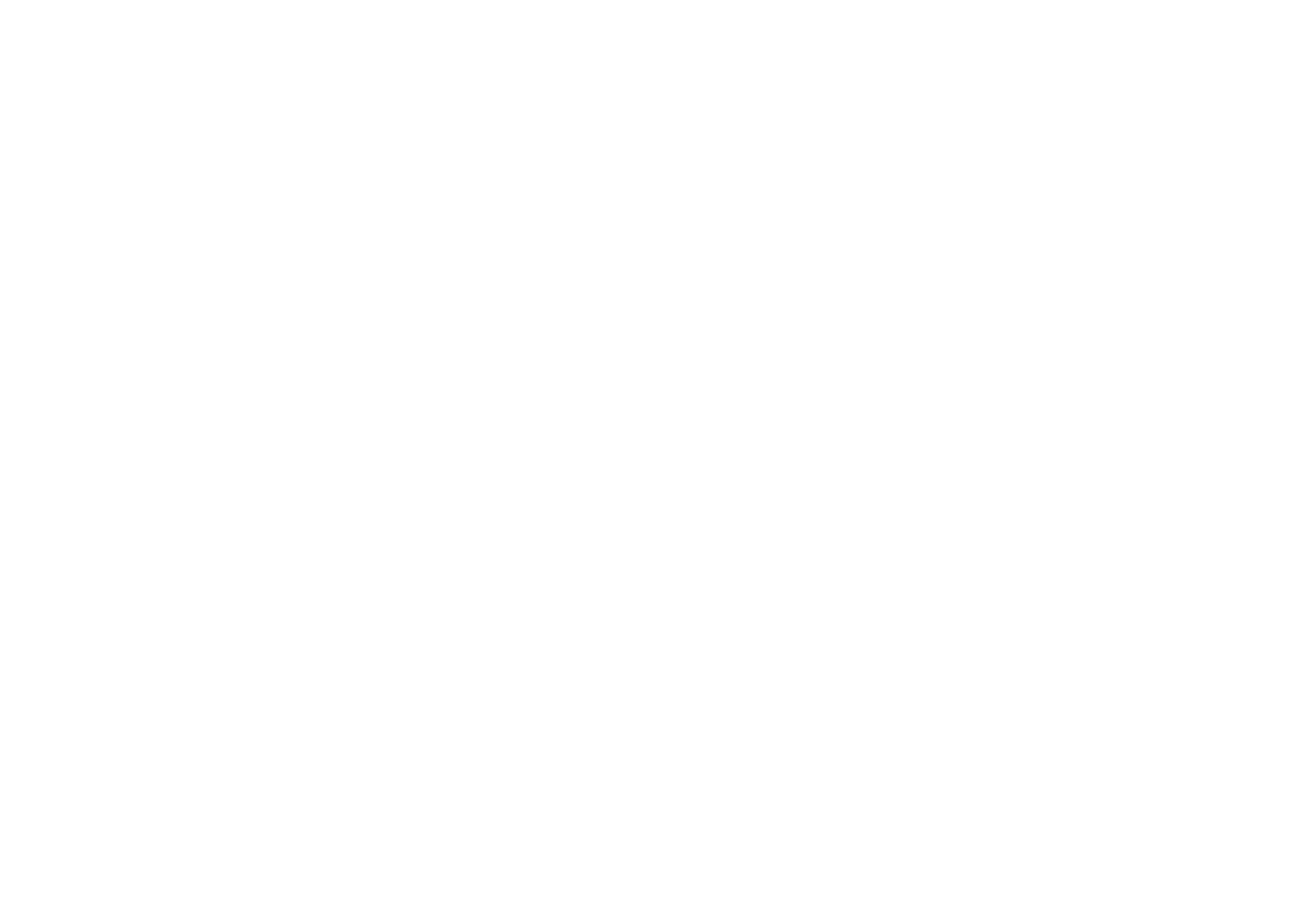
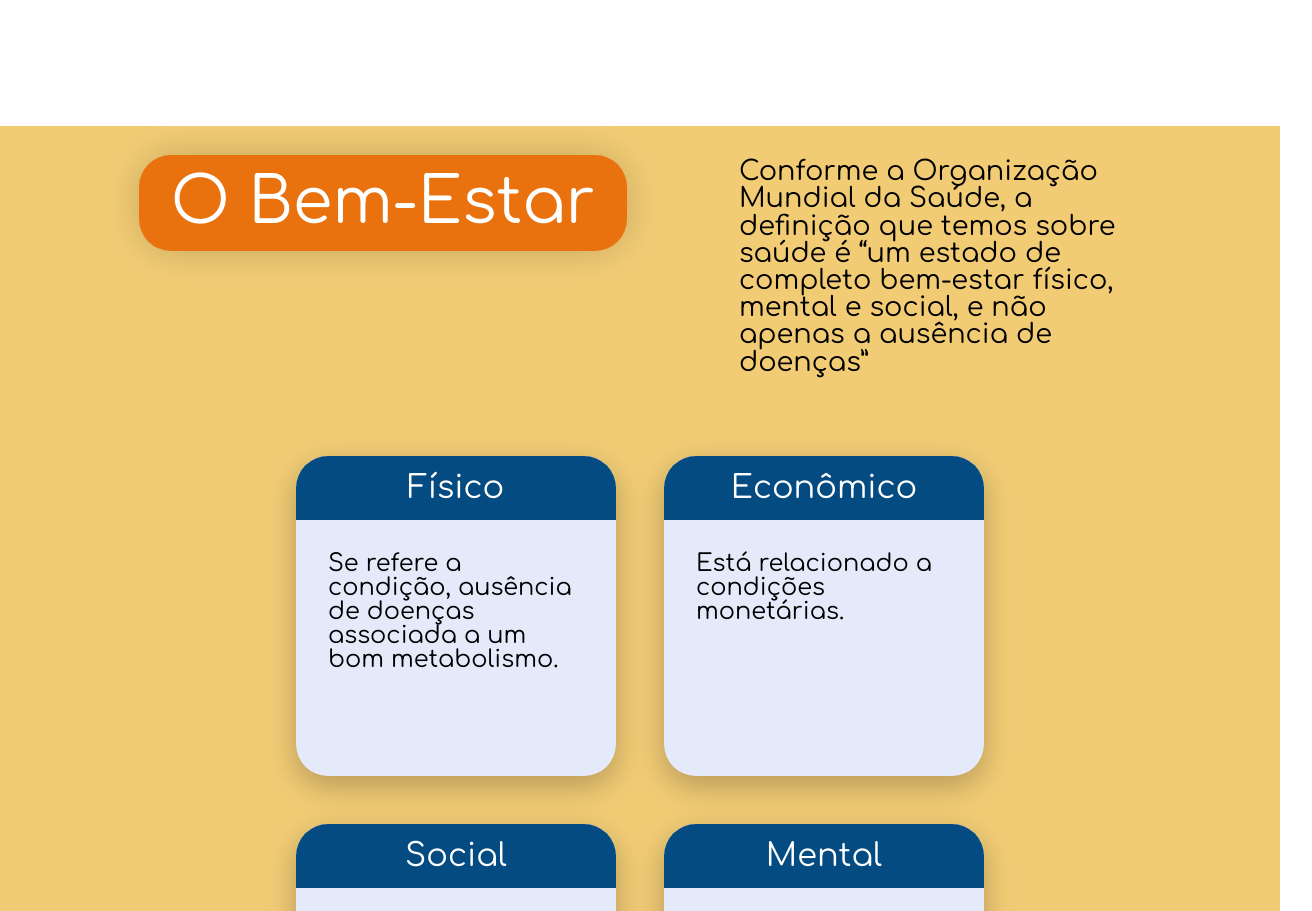
Before and after one commit to Babi-Tech-Cara-4-All/Babi-Tech-Care-4-All-App, a React (Vite) app: page /Tratamento-Doencas-Nao-Transmissiveis in a window 1280 px wide. Shown: the part 4160-5071 px from the top of the page, 1312 px wide, since content can reach past the window. Before the commit the page ends 3630 px from the top, so only its background shows below. Built offline with nearby package versions, Linux system fonts and the light colour scheme.

Commit message:
[done] refacter: /Tratamento-Doencas-Nao-Transmissiveis

```diff
--- /dev/null
+++ b/src/Components/BemEstarItem/BemEstarItem.jsx
@@ -0,0 +1,15 @@
+import React from "react";
+import styles from "./BemEstarItem.module.scss"
+
+const BemEstarItem = ({nome, children, cor}) => {
+  return (
+    <div className={styles.cardBemEstar}>
+      <h1 className={cor == "azul" ? styles.titleAzul : styles.titleLaranja}>
+        {nome}
+      </h1>
+      <p>{children}</p>
+    </div>
+  );
+};
+
+export default BemEstarItem;
--- /dev/null
+++ b/src/Components/BemEstarItem/BemEstarItem.module.scss
@@ -0,0 +1,36 @@
+.cardBemEstar {
+  display: flex;
+  flex-direction: column;
+  width: 20rem;
+  height: 20rem;
+  text-align: center;
+  border-radius: 2rem;
+  font-family: Comfortaa;
+  color: white;
+  font-size: 2rem;
+  background: #e4eafa;
+  box-shadow: 0px 10px 30px 0px rgba(0, 0, 0, 0.25);
+  box-sizing: content-box;
+  .titleAzul {
+    border-radius: 2rem 2rem 0px 0px;
+    background: #044b81;
+    width: 100%;
+    padding: 1rem 0;
+  }
+  .titleLaranja {
+    border-radius: 2rem 2rem 0px 0px;
+    background: #e9720f;
+    width: 100%;
+    padding: 1rem 0;
+  }
+  p {
+    padding: 1rem;
+    color: #000;
+    font-size: 1.5rem;
+    text-align: start;
+    padding-left: 1rem;
+    list-style-type: disc;
+    list-style-position: inside;
+    height: 100%;
+  }
+}
--- a/src/Components/DoencaTransmissivel/DoencaTransmissivel.module.scss
+++ b/src/Components/DoencaTransmissivel/DoencaTransmissivel.module.scss
@@ -49,6 +49,7 @@
   font-size: 2rem;
   background: #e4eafa;
   box-shadow: 0px 10px 30px 0px rgba(0, 0, 0, 0.25);
+  box-sizing: content-box;
   .titleAzul {
     border-radius: 2rem 2rem 0px 0px;
     background: #e9720f;
--- a/src/Pages/TratamentoDoencasNaoTransmissiveis/CopyTratamentoDoencasNaoTransmissiveis.jsx
+++ b/src/Pages/TratamentoDoencasNaoTransmissiveis/CopyTratamentoDoencasNaoTransmissiveis.jsx
@@ -16,6 +16,7 @@
 import tabagismo from "../../assets/imgTratamentoDoencasNaoTransmissiveis/tabagismo.png";
 import alimentacao from "../../assets/imgTratamentoDoencasNaoTransmissiveis/alimentacao.png";
 import relogio from "../../assets/imgTratamentoDoencasNaoTransmissiveis/relogio.png";
+import BemEstarItem from "../../Components/BemEstarItem/BemEstarItem";
 
 const CopyTratamentoDoencasNaoTransmissiveis = () => {
   return (
@@ -90,9 +91,9 @@
                 <Reason icone={cancer} texto="Câncer" />
               </div>
             </section>
-            <section className={styles.risco}>
-              <h2>Fatores de Risco</h2>
-              <div className={styles.riscoFlex}>
+            <section className={styles.doencas}>
+              <h2 className={styles.doencasH1azul}>Fatores de Risco</h2>
+              <div className={styles.doencasFlex}>
                 <Reason icone={alimentacao} texto="Alimentação inadequada" />
                 <Reason icone={alcool} texto="Uso abusivo de álcool" />
                 <Reason icone={poluicao} texto="Poluiçãou do ar" />
@@ -103,164 +104,66 @@
           </div>
         </section>
       </section>
-      {/* <section className={styles.informationSection}>
-        <div className={styles.gridInformation}>
-          <div className={styles.bodyInformation}>
-            <div className={styles.informacoes}>
-              <img src={mulherFalando} alt="" />
-              <ul>
-                <li>
-                  Em muitos países, a realização de testes para HIV é
-                  substancialmente mais baixa entre populações empobrecidas,
-                  mal-educadas ou em áreas rurais.
-                </li>
-                <br />
-                <li>
-                  Jovens mulheres (15-24 anos) na Região Africana da OMS têm
-                  maior risco de infecção por HIV do que seus colegas
-                  masculinos.
-                </li>
-                <br />
-                <li>
-                  Globalmente, os homens são menos propensos a fazer o teste de
-                  HIV ou receber terapia antirretroviral.
-                </li>
-              </ul>
-              <Botao>
-                {" "}
-                <a
-                  href="https://iris.who.int/bitstream/handle/10665/356584/9789240051140-eng.pdf?sequence=1"
-                  target="_blank"
-                  rel="noreferrer"
-                >
-                  Saiba Mais
-                </a>
-              </Botao>
+      <section className={styles.BemEstarSection}>
+        <div className={styles.gridBemEstar}>
+          <div className={styles.bodyBemEstar}>
+            <div className={styles.headerBemEstar}>
+              <h1 className={styles.headerH1}>O Bem-Estar</h1>
+              <p className={styles.headerP}>
+                Conforme a Organização Mundial da Saúde, a definição que temos
+                sobre saúde é “um estado de completo bem-estar físico, mental e
+                social, e não apenas a ausência de doenças”
+              </p>
             </div>
-            <div className={styles.maps}>
-              <img src={mapa} alt="dado2"></img>
-              <img src={grafico} alt="dado3"></img>
+            <div className={styles.bodyBemEstar}>
+              <BemEstarItem cor="azul" nome="Físico">
+                <p>
+                  Se refere a condição, ausência de doenças associada a um bom
+                  metabolismo.
+                </p>
+              </BemEstarItem>
+              <BemEstarItem cor="azul" nome="Econômico">
+                <p>Está relacionado a condições monetárias.</p>
+              </BemEstarItem>
+              <BemEstarItem cor="azul" nome="Social">
+                <p>
+                  Relacionado a qualidade de vida, envolvendo relações, prazer,
+                  liberdade e saúde ambiental.
+                </p>
+              </BemEstarItem>
+              <BemEstarItem cor="azul" nome="Mental">
+                <p>
+                  É o equilíbrio de sentimentos e emoções e o controle sobre
+                  eles.
+                </p>
+              </BemEstarItem>
             </div>
           </div>
         </div>
-      </section> */}
-
-      {/* <section className={styles.section2}>
-        <section className={styles.gridArea2}>
-          <div className={styles.bodyPage2}>
-            <section className={styles.gridPrevencoes}>
-              <h2>Prevenções</h2>
-              <div className={styles.gridPrevencoesContainer}>
-                <DoencaTransmissivel cor="azul" nome="HIV">
-                  <ul>
-                    <li>Vacinação HPV;</li>
-                    <li>O uso da camisinha em todas as relações sexuais;</li>
-                    <li>Testagem para HIV.</li>
-                  </ul>
-                </DoencaTransmissivel>
-                <DoencaTransmissivel cor="laranja" nome="Tuberculose">
-                  <ul>
-                    <li>Vacinação BCG;</li>
-                    <li>
-                      O tratamento da Infecção Latente da Tuberculose (ILTB).
-                    </li>
-                  </ul>
-                </DoencaTransmissivel>
-                <DoencaTransmissivel cor="azul" nome="Malaria">
-                  <ul>
-                    <li>Uso de mosquiteiros;</li>
-                    <li>Roupas que protejam pernas e braços; </li>
-                    <li>Telas em portas e janelas; uso de repelentes;</li>
-                    <li>Uso de repelentes</li>
-                  </ul>
-                </DoencaTransmissivel>
-                <DoencaTransmissivel cor="laranja" nome="Hepatite B">
-                  <ul>
-                    <li>Vacinação;</li>
-                    <li>Usar camisinha em todas as relações sexuais;</li>
-                    <li>Não compartilhar objetos de uso pessoal.</li>
-                  </ul>
-                </DoencaTransmissivel>
-                <DoencaTransmissivel cor="azul" nome="DTNs">
-                  <ul>
-                    <li>Vacinação;</li>
-                    <li>Cuidado com hiegene pessoal; </li>
-                    <li>Evitar contato com trasmissores;</li>
-                    <li>
-                      Evitar deixar ambientes propicios para o transmissor.
-                    </li>
-                  </ul>
-                </DoencaTransmissivel>
-                <DoencaTransmissivel
-                  cor="laranja"
-                  nome="Transmissíveis por Água"
-                >
-                  <ul>
-                    <li>Beber água que tenha sido filtrada e/ou fervida;</li>
-                    <li>Higienizar alimentos com água potável; </li>
-                    <li>Não jogar lixo fora do lixo.</li>
-                  </ul>
-                </DoencaTransmissivel>
-              </div>
-            </section>
-            <section className={styles.solitarioInformation}>
-              <div>
-                <h3>
-                  O emprego de medidas de controle de infecção também faz parte
-                  das ações de prevenção da doença, tais como:
-                  <li>
-                    manter ambientes bem ventilados e com entrada de luz solar;
-                  </li>
-                  <li>
-                    proteger a boca com o antebraço ou com um lenço ao tossir e
-                    espirrar (higiene da tosse);
-                  </li>
-                  <li>evitar aglomerações.</li>
-                </h3>
-                <a
-                  href="https://www.gov.br/aids/pt-br/assuntos/tuberculose/prevencao"
-                  target="_blank"
-                  rel="noreferrer"
-                >
-                  Saiba Mais
-                </a>
-              </div>
-            </section>
-          </div>
-        </section>
-      </section> */}
-
-      {/* <section className={styles.actionsSection}>
-        <div className={styles.gridActions}>
-          <div className={styles.bodyActions}>
-            <h2>O que está sendo feito?</h2>
-
-            <div className={styles.actions}>
-              <Actions
-                imagem={muqueDaMedica}
-                link="https://www.scielo.br/j/csc/a/qQCnB7Fb4w6NwYQrHFzbmPL/"
-              >
-                Processo de reorganização e universalização de ações para várias
-                doenças transmissíveis implementado pelo SUS.
-              </Actions>
-              <Actions
-                imagem={helpHumanidade}
-                link="https://bvsms.saude.gov.br/agir-agora-agir-juntos-investir-em-dtns-30-01-dia-mundial-das-doencas-tropicais-negligenciadas/"
-              >
-                “Agir agora. Agir juntos. Investir em DTNs”: 30/01 – Dia Mundial
-                das Doenças Tropicais Negligenciadas
-              </Actions>
-              <Actions
-                imagem={medicoTecnologico}
-                link="https://www.bio.fiocruz.br/index.php/br/noticias/1936-sus-tera-novas-tecnologias-para-tuberculose"
-              >
-                SUS terá novas tecnologias para diagnóstico e tratamento da
-                tuberculose
-              </Actions>
+      </section>
+      <section className={styles.TecnlogiaSection}>
+        <div className={styles.gridTecnlogia}>
+          <div className={styles.bodyTecnlogia}>
+            <img src={relogio} alt="" />
+            <div className={styles.TecnlogiaItens}>
+              <h1>Superheroína: A Tecnologia!</h1>
+              <ul>
+                <li>+ monitoramento da própria saúde</li>
+                <li>+ alimentação saudável </li>
+                <li>+ exercícios</li>
+                <li>+ registros de condições</li>
+                <li>
+                  {" "}
+                  <span>
+                    {" "}
+                    = Prevenção de doenças e melhoria no tratamento e cuidado!
+                  </span>
+                </li>
+              </ul>
             </div>
           </div>
         </div>
-      </section> */}
+      </section>
     </div>
   );
 };
--- a/src/Pages/TratamentoDoencasNaoTransmissiveis/CopyTratamentoDoencasNaoTransmissiveis.module.scss
+++ b/src/Pages/TratamentoDoencasNaoTransmissiveis/CopyTratamentoDoencasNaoTransmissiveis.module.scss
@@ -16,7 +16,7 @@
       "."
       "info"
       ".";
-    .nTransmissivelContainer{
+    .nTransmissivelContainer {
       box-sizing: border-box;
       text-align: center;
       padding: 4rem;
@@ -88,112 +88,19 @@
         }
       }
 
-      .mulherFalando{
+      .mulherFalando {
         display: flex;
         flex-direction: column;
         justify-content: center;
         align-items: center;
         gap: 3rem;
-        h2{
+        h2 {
           color: #044b81;
           font-size: 2.5rem;
           font-weight: 900;
         }
-        img{
+        img {
           width: 80%;
-        }
-      }
-
-      .dataContainer {
-        display: flex;
-        flex-direction: row;
-        align-items: center;
-        justify-content: center;
-        gap: 6rem;
-        .dataImage {
-          max-width: 50%;
-          display: flex;
-          flex-direction: column;
-          font-family: Comfortaa;
-          width: 100%;
-          gap: 1rem;
-          h1 {
-            font-size: 2.3rem;
-            color: #044b81;
-            font-weight: 700;
-          }
-          img {
-            width: 100%;
-          }
-          p {
-            text-align: center;
-            font-size: 1rem;
-          }
-        }
-        .dataText {
-          max-width: 50%;
-          box-sizing: border-box;
-          display: flex;
-          flex-direction: column;
-          color: white;
-          font-size: 1.5rem;
-          font-family: Comfortaa;
-          max-width: 40%;
-          .dataText1 {
-            max-width: 70%;
-            background-color: #044b81;
-            box-shadow: 0px 4px 4px 0px rgba(0, 0, 0, 0.25);
-            border-radius: 2rem;
-            text-align: center;
-            padding: 3rem;
-            z-index: -1;
-          }
-          .dataText2 {
-            position: relative;
-            max-width: 70%;
-            text-wrap: wrap;
-            background-color: #647cb4;
-            box-shadow: 0px 4px 4px 0px rgba(0, 0, 0, 0.25);
-            border-radius: 2rem;
-            text-align: center;
-            padding: 3rem;
-            margin-top: -5%;
-            margin-left: 20%;
-          }
-        }
-      }
-      .gridDoencas {
-        display: flex;
-        flex-direction: column;
-        align-items: center;
-        gap: 4rem;
-        h2 {
-          color: #044b81;
-          font-size: 4rem;
-          font-weight: 900;
-        }
-        .gridDoencasContainer {
-          width: 100%;
-          display: flex;
-          flex-direction: row;
-          justify-content: space-between;
-        }
-      }
-      .gridCausadores {
-        display: flex;
-        flex-direction: column;
-        align-items: center;
-        gap: 4rem;
-        h2 {
-          color: #e9720f;
-          font-size: 2.5rem;
-          font-weight: 900;
-        }
-        .gridCausadoresContainer {
-          width: 100%;
-          display: flex;
-          flex-direction: row;
-          justify-content: space-between;
         }
       }
     }
@@ -227,7 +134,7 @@
         justify-content: space-between;
         gap: 5rem;
 
-        .grafPizza{
+        .grafPizza {
           display: flex;
           flex-direction: row;
           align-items: center;
@@ -235,9 +142,8 @@
           gap: 3rem;
           font-size: 2rem;
           width: 100%;
-
         }
-        .informacoesDestaque{
+        .informacoesDestaque {
           background-color: #e9720f;
           font-size: 1.6rem;
           color: #fff;
@@ -262,7 +168,7 @@
       grid-area: main2;
       display: flex;
       flex-direction: column;
-      gap: 13rem;
+      gap: 9rem;
       font-family: Comfortaa;
       margin: 6rem 0;
       .doencas {
@@ -275,101 +181,121 @@
           font-size: 2.5rem;
           font-weight: 900;
         }
+        .doencasH1azul{
+          color: #044b81;
+          font-size: 2.5rem;
+          font-weight: 900;
+        }
         .doencasFlex {
           display: flex;
           flex-direction: row;
           gap: 3rem;
+          flex-wrap: wrap;
         }
       }
-      .risco{
+    }
+  }
+}
+.BemEstarSection {
+  margin-top: 5rem;
+  font-family: Comfortaa;
+  background-color: #f2cc75;
+  .gridBemEstar {
+    display: grid;
+    grid-template-columns: 1fr 10fr 1fr;
+    gap: 0px 0px;
+    grid-template-areas: ". main .";
+    .bodyBemEstar {
+      grid-area: main;
       display: flex;
       flex-direction: column;
       align-items: center;
-        gap: 4rem;
-        h2 {
-          color: #044b81;
-          font-size: 2.5rem;
-          font-weight: 900;
-        }
-        .riscoFlex{
+      justify-content: center;
+      font-family: Comfortaa;
+      padding: 2rem;
+      gap: 3rem;
+      .headerBemEstar {
         display: flex;
         flex-direction: row;
-          gap: 3rem;
+        justify-content: space-between;
+        align-items: center;
+        gap: 7rem;
+        .headerH1 {
+          color: #fff;
+          font-size: 4rem;
+          background-color: #e9720f;
+          border-radius: 2rem;
+          padding: 1rem 2rem;
+          text-wrap: nowrap;
+          position: relative;
+          top: -4rem;
+          box-shadow: 0 0 40px -5px rgba(0, 0, 0, 0.24);
+        }
+        .headerP {
+          font-size: 1.7rem;
         }
       }
-      .solitarioInformation {
+      .bodyBemEstar {
+        display: flex;
+        flex-direction: row;
+        box-sizing: content-box;
+        flex-wrap: wrap;
+        p {
+          color: #000;
+        }
+      }
+    }
+  }
+}
+
+.TecnlogiaSection {
+  width: 100%;
+  margin: 5rem 0;
+  .gridTecnlogia {
+    display: grid;
+    grid-template-columns: 1fr 10fr 1fr;
+    gap: 0px 0px;
+    grid-template-areas: ". main .";
+
+    .bodyTecnlogia {
+      grid-area: main;
+      display: flex;
+      flex-direction: row;
+      font-family: Comfortaa;
+      justify-content: center;
+      align-items: center;
+      padding: 2rem 0;
+      img {
+        position: relative;
+        top: 4rem;
+        left: 2rem;
+      }
+      .TecnlogiaItens {
         display: flex;
         flex-direction: column;
-        font-family: Comfortaa;
-        color: white;
-        gap: 3rem;
-        box-sizing: border-box;
-        div {
-          box-sizing: content-box;
-          display: flex;
-          flex-direction: column;
-          align-items: center;
-          h3 {
-            align-self: first baseline;
-            width: 87%;
-            text-align: start;
-            font-size: 1.75rem;
-            padding: 3rem 3rem;
+        gap: 2rem;
+        h1 {
+          color: #fff;
+          font-size: 3rem;
+          background-color: #e9720f;
           border-radius: 2rem;
-            background-color: #647cb4;
+          padding: 4rem 4rem;
+          text-align: center;
+          box-shadow: 0 0 40px -5px rgba(0, 0, 0, 0.24);
+        }
+        ul {
+          color: #000;
+          font-size: 1.5rem;
+          font-weight: 400;
+          margin-left: 5rem;
           li {
-              margin: 1rem 0 0 2rem;
-            }
-          }
-          a {
-            align-self: last baseline;
-            margin-top: -2rem;
-            text-decoration: none;
-            color: inherit;
-            position: relative;
-            text-align: center;
-            font-size: 2.5rem;
-            font-weight: 700;
-            padding: 2rem 6rem;
-            border-radius: 2rem;
-            background-color: #e9720f;
-            box-shadow: 0px 4px 4px 0px rgba(0, 0, 0, 0.25);
+            margin-top: 1.5rem;
+            span {
+              color: #044b81;
             }
           }
         }
       }
     }
   }
-
-.actionsSection {
-  font-family: Comfortaa;
-  background-color: #e4eafa;
-  .gridActions {
-    display: grid;
-    grid-template-columns: 1fr 10fr 1fr;
-    gap: 0px 0px;
-    grid-template-areas: ". main .";
-
-    .bodyActions {
-      grid-area: main;
-      display: flex;
-      flex-direction: column;
-      font-family: Comfortaa;
-      justify-content: center;
-      align-items: center;
-      padding: 2rem 0;
-      gap: 3rem;
-      h2 {
-        color: #e9720f;
-        font-size: 2.5rem;
-        font-weight: 900;
 }
-      .actions {
-        display: flex;
-        flex-direction: row;
-        justify-content: space-between;
-        gap: 3rem;
-      }
-    }
-  }
-}
```
Lines whose indentation alone changed are shown as unchanged.
